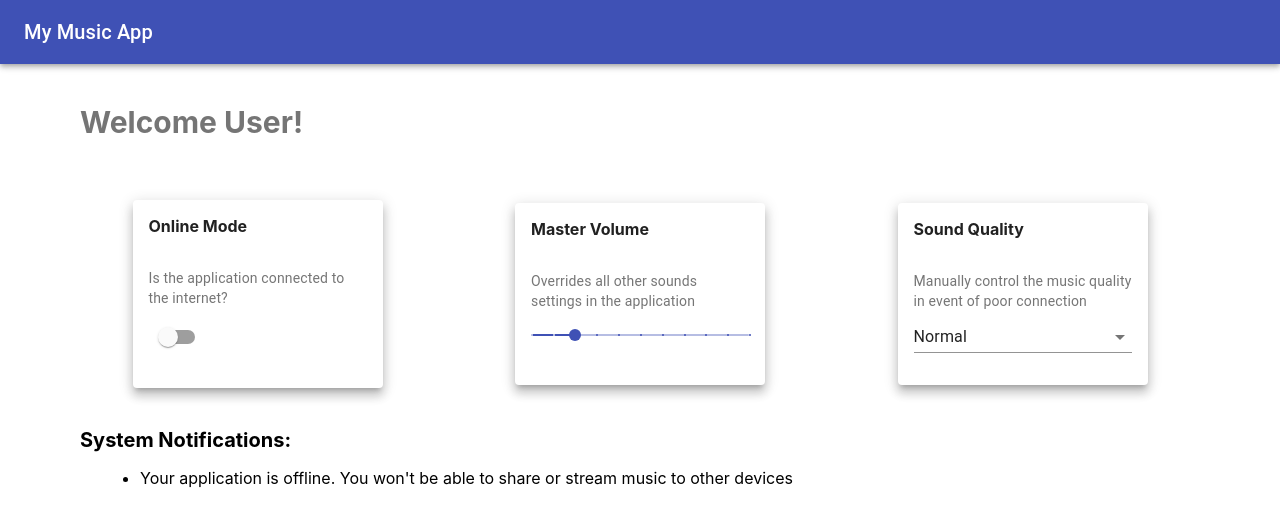
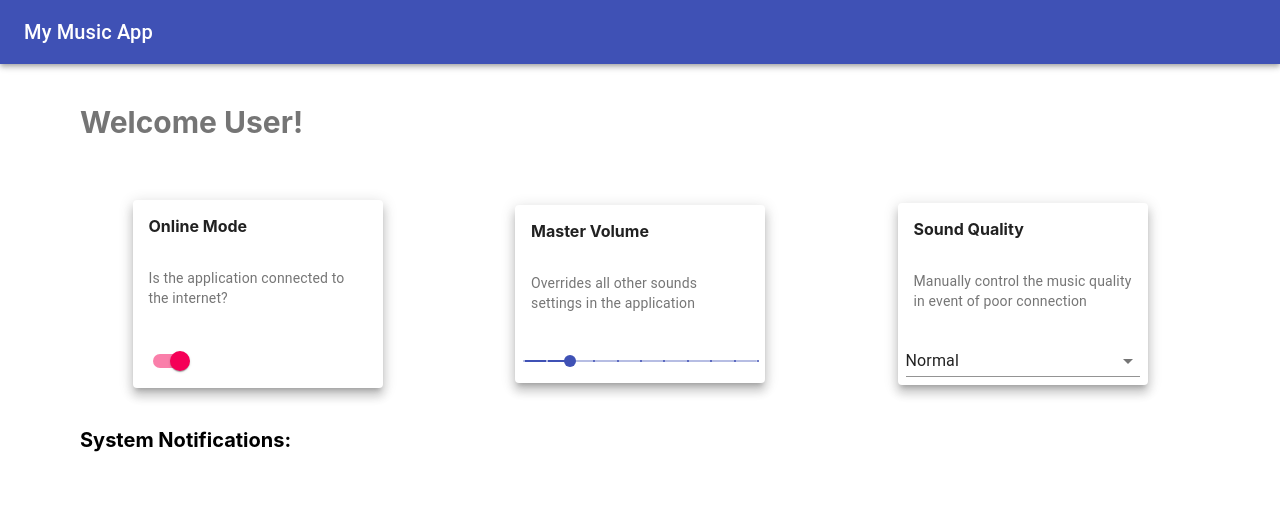
Before and after one commit to Michael-Fares/my-music-app2, a React (Create React App) app: page / in a window 1280 px wide. Both pictures are taken after a click on the button "LOGIN". Shown: the top 526 px of the page. Built offline with nearby package versions, Linux system fonts and the light colour scheme.

Commit message:
more styles

```diff
--- a/src/components/Dashboard.js
+++ b/src/components/Dashboard.js
@@ -26,7 +26,7 @@ export default function Dashboard() {
     //   state
   const [notifications, setNotifications] = useState([])
 
-  const [online, setOnline] = useState(false)
+  const [online, setOnline] = useState(true)
   const [volume, setVolume] = useState(20)
   const [soundQuality, setSoundQuality] = useState(2)
 
@@ -86,9 +86,11 @@ useEffect(()=>{
           Is the application connected to the internet?
 
         </Typography>
-        <Switch className = "margin-top-thin" onChange={handleOnline}/>
+
       </CardContent>
-      <CardActions disableSpacing></CardActions>
+      <CardActions disableSpacing>
+      <Switch className = "margin-top-thin" checked = {online} onChange={handleOnline}/>
+      </CardActions>
     </Card>
 
 
@@ -102,7 +104,10 @@ useEffect(()=>{
         <Typography variant="body2" color="textSecondary" component="p" >
           Overrides all other sounds settings in the application
         </Typography>
-        <Slider className = "margin-top-thin"
+
+      </CardContent>
+      <CardActions disableSpacing>
+      <Slider className = "margin-top-thin"
         value = {volume}
         onChange = {handleVolume}
         aria-labelledby="discrete-slider-small-steps"
@@ -110,11 +115,8 @@ useEffect(()=>{
         marks
         min={0}
         max={100}
-        valueLabelDisplay="auto"
-
-/>
-      </CardContent>
-      <CardActions disableSpacing></CardActions>
+        valueLabelDisplay="auto"/>
+      </CardActions>
     </Card>
 
     <Card raised="true" className="card-width">
@@ -129,20 +131,20 @@ useEffect(()=>{
           Manually control the music quality in event of poor connection
         </Typography>
 
-        <Select className = "margin-top-thin"
+
+      </CardContent>
+      <CardActions disableSpacing>
+      <Select className = "margin-top-thin"
           fullWidth = {true}
           labelId="demo-simple-select-label"
           id="demo-simple-select"
           value={soundQuality}
-          onChange={handleSound}
-
-        >
+          onChange={handleSound}>
           <MenuItem value={1}>Low</MenuItem>
           <MenuItem value={2}>Normal</MenuItem>
           <MenuItem value={3}>High</MenuItem>
         </Select>
-      </CardContent>
-      <CardActions disableSpacing></CardActions>
+      </CardActions>
     </Card>
 
 
```
Also changed, not shown: src/App.css (line endings or trailing spaces).
